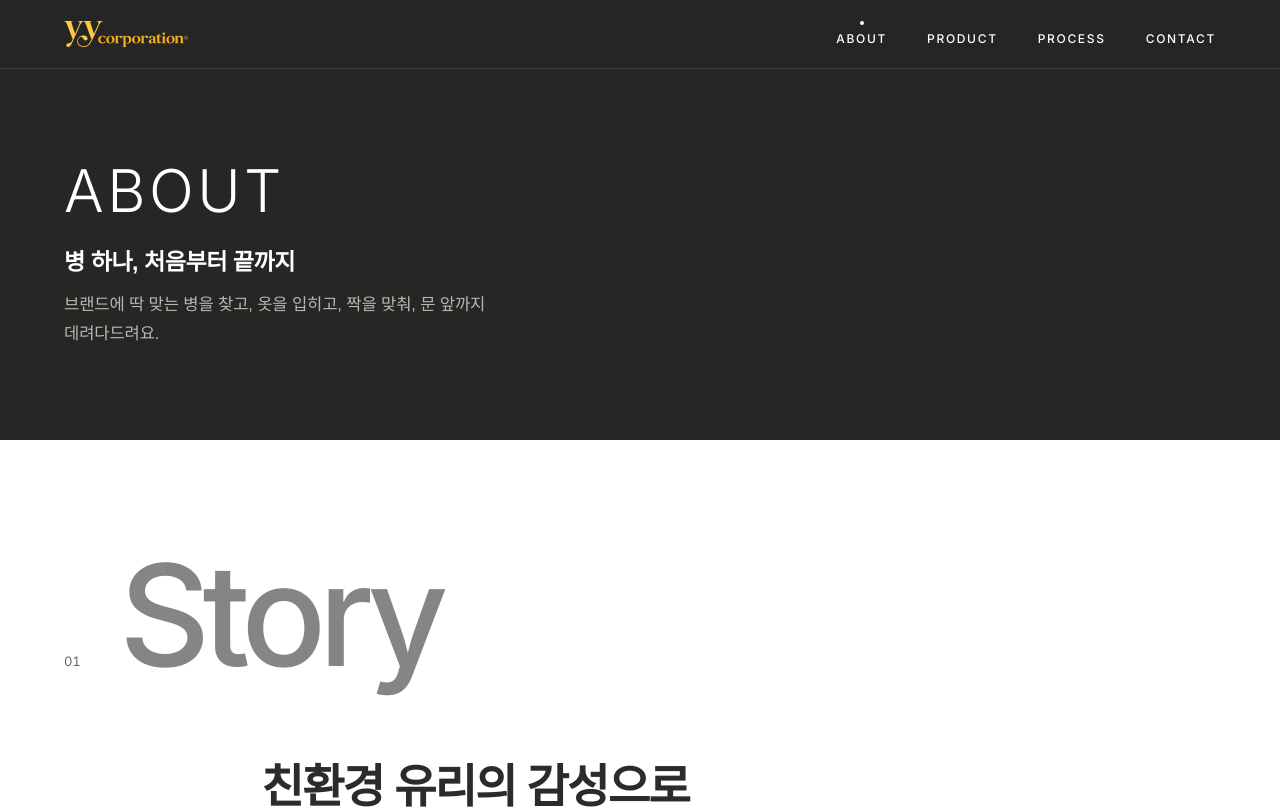
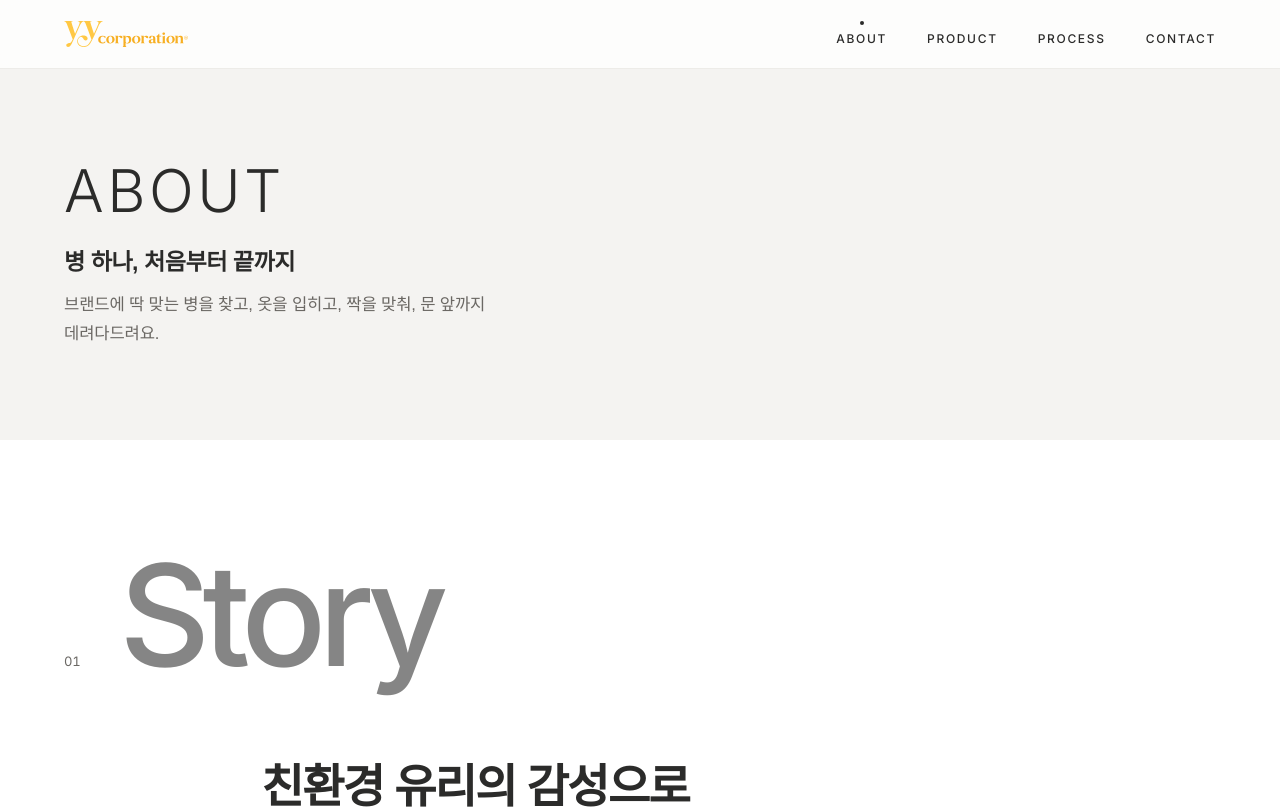
Before and after one commit to elisaohh/yy-corporation, a Next.js app: page /about in a window 1280 px wide. Shown: the top 809 px of the page. Built offline with nearby package versions, Linux system fonts and the light colour scheme; a web font is replaced by a local one.

Commit message:
ABOUT 제목 배경 미스트로 변경
Co-Authored-By: Claude Opus 5.5 <noreply@anthropic.com>

```diff
--- a/src/app/about/page.tsx
+++ b/src/app/about/page.tsx
@@ -7,7 +7,7 @@ import { aboutIntro } from "@/data/about";
 export const metadata: Metadata = { title: "About" };
 
 /**
- * ABOUT (2026-10-15) — 차콜 제목 영역 → Story · Vision · Business 세 파트 → CTA. 회사 정보는 푸터.
+ * ABOUT (2026-10-15) — 미스트 제목 영역 → Story · Vision · Business 세 파트 → CTA. 회사 정보는 푸터.
  * 본문은 B안(챕터 전환) 확정.
  */
 export default function AboutPage() {
@@ -16,10 +16,10 @@ export default function AboutPage() {
     <>
       <PageIntro
         title={aboutIntro.title}
-        backdrop="b"
+        backdrop="a"
         intro={
           <>
-            <span className="block text-[clamp(20px,1.8vw,26px)] leading-[1.4] font-semibold tracking-[-0.02em] text-on-dark">{aboutIntro.slogan}</span>
+            <span className="block text-[clamp(20px,1.8vw,26px)] leading-[1.4] font-semibold tracking-[-0.02em] text-charcoal">{aboutIntro.slogan}</span>
             <span className="mt-3 block">{aboutIntro.lead}</span>
           </>
         }
```
Also changed, not shown: 1 other file (tests, documents, lock files or other folders).
